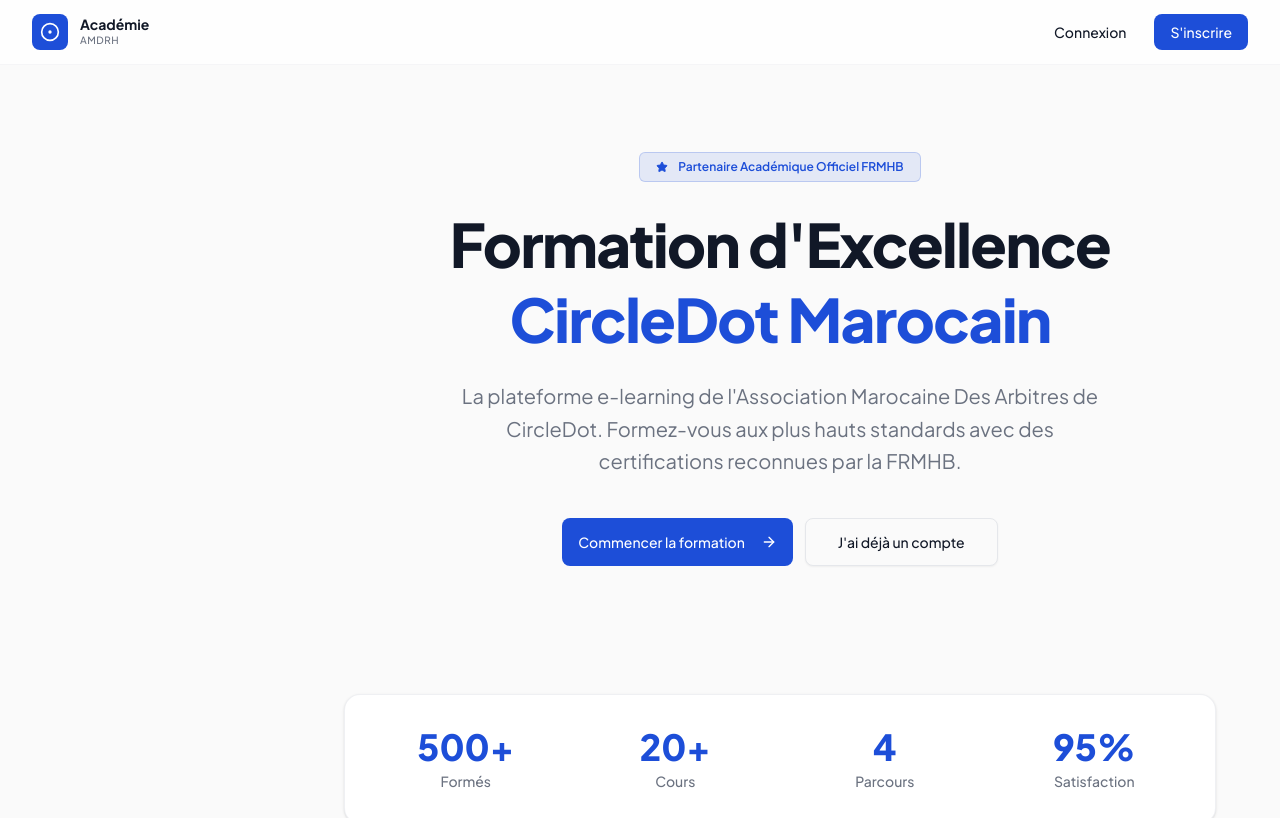
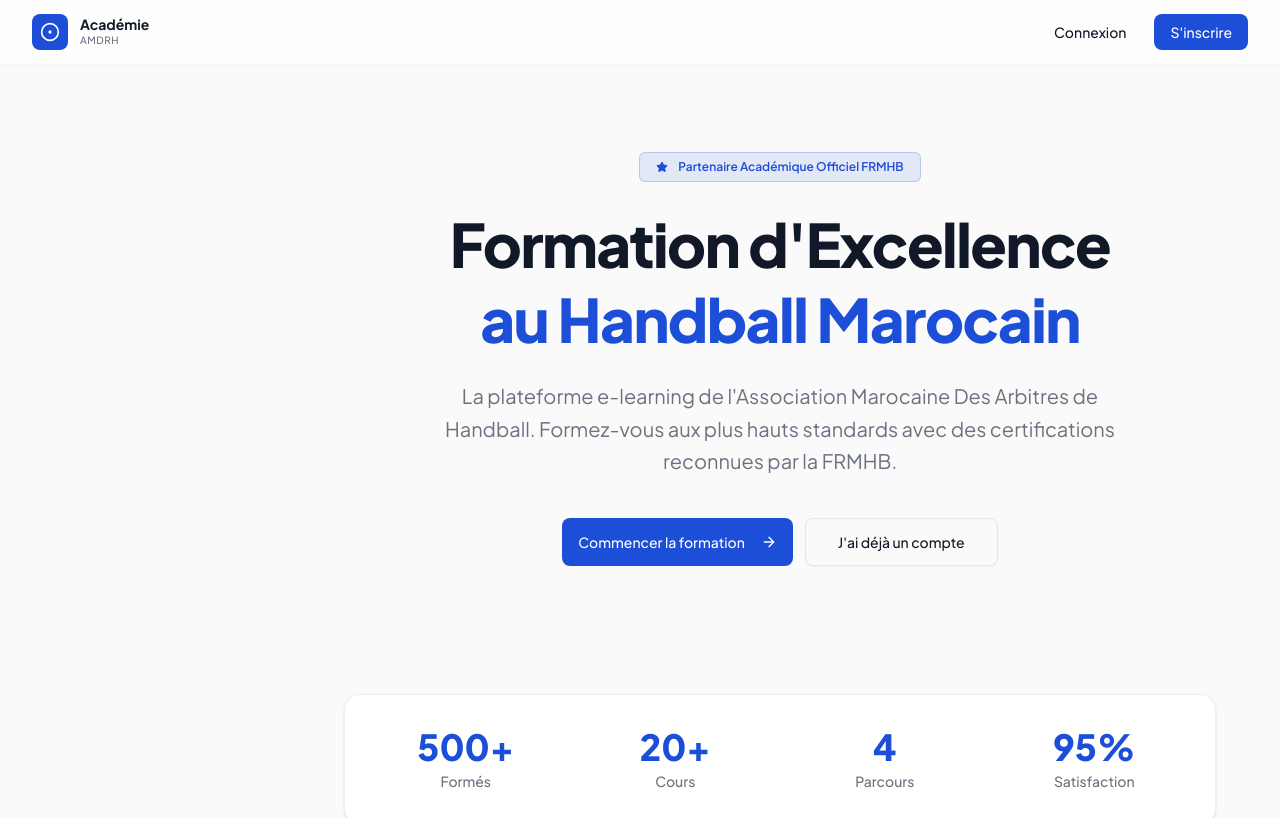
Before and after one commit to MonsterH-H/amdrh-academy, a Next.js app: page / in a window 1280 px wide. Shown: the top 818 px of the page. Built offline with nearby package versions, Linux system fonts and the light colour scheme.

Commit message:
7e089a20-af10-42d6-860f-ea416b646018

```diff
--- a/src/components/amdrh/certificates-badges.tsx
+++ b/src/components/amdrh/certificates-badges.tsx
@@ -6,7 +6,8 @@
 import { Badge } from "@/components/ui/badge";
 import { Button } from "@/components/ui/button";
 import { Skeleton } from "@/components/ui/skeleton";
-import { Award, Download, ExternalLink, Copy, CheckCircle2 } from "lucide-react";
+import { cn } from "@/lib/utils";
+import { Award, CheckCircle2 } from "lucide-react";
 
 export function CertificatesPage() {
   const { user } = useAppStore();
@@ -120,7 +121,3 @@
     </div>
   );
 }
-
-function cn(...args: unknown[]) {
-  return args.filter(Boolean).join(" ");
-}
--- a/src/components/amdrh/landing.tsx
+++ b/src/components/amdrh/landing.tsx
@@ -112,10 +112,10 @@
           <h1 className="text-4xl sm:text-5xl lg:text-6xl font-extrabold text-foreground leading-tight tracking-tight mb-6">
             Formation d&apos;Excellence
             <br />
-            <span className="text-primary">CircleDot Marocain</span>
+            <span className="text-primary">au Handball Marocain</span>
           </h1>
           <p className="text-lg sm:text-xl text-muted-foreground max-w-2xl mx-auto mb-10 leading-relaxed">
-            La plateforme e-learning de l&apos;Association Marocaine Des Arbitres de CircleDot.
+            La plateforme e-learning de l&apos;Association Marocaine Des Arbitres de Handball.
             Formez-vous aux plus hauts standards avec des certifications reconnues par la FRMHB.
           </p>
           <div className="flex flex-col sm:flex-row gap-3 justify-center">
@@ -273,8 +273,8 @@
                 </div>
               </div>
               <p className="text-xs text-muted-foreground leading-relaxed">
-                Plateforme e-learning de l&apos;Association Marocaine Des Arbitres de CircleDot.
-                Partenaire académique officiel de la Fédération Royale Marocaine de CircleDot.
+                Plateforme e-learning de l&apos;Association Marocaine Des Arbitres de Handball.
+                Partenaire académique officiel de la Fédération Royale Marocaine de Handball.
               </p>
             </div>
             <div>
--- a/src/components/amdrh/profile.tsx
+++ b/src/components/amdrh/profile.tsx
@@ -10,7 +10,8 @@
 import { Avatar, AvatarFallback } from "@/components/ui/avatar";
 import { useState, useEffect } from "react";
 import { ROLE_LABELS, ROLE_COLORS, REGIONS_MAROC } from "@/lib/constants";
-import { BookOpen, Award, HelpCircle, Star, Save, Loader2 } from "lucide-react";
+import { cn } from "@/lib/utils";
+import { BookOpen, Award, HelpCircle, Star, Save } from "lucide-react";
 
 export function ProfilePage() {
   const { user, navigate } = useAppStore();
@@ -107,7 +108,3 @@
     </div>
   );
 }
-
-function cn(...args: unknown[]) {
-  return args.filter(Boolean).join(" ");
-}
```
Also changed, not shown: 2 other files (tests, documents, lock files or other folders).
